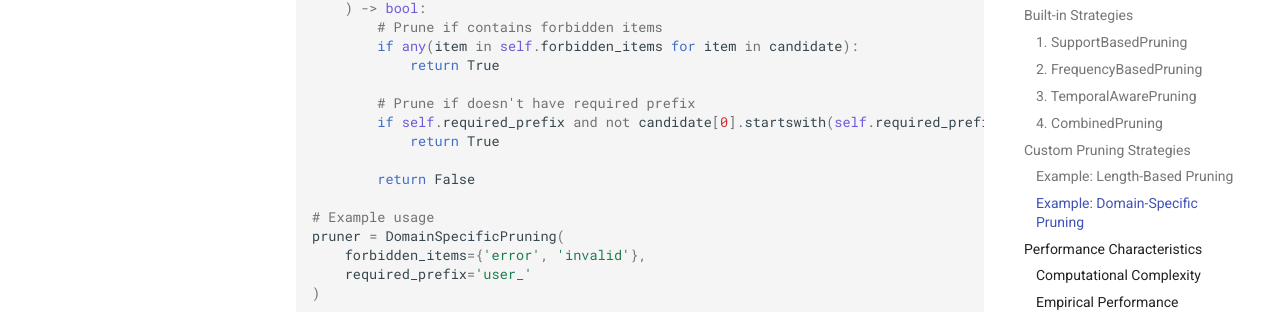
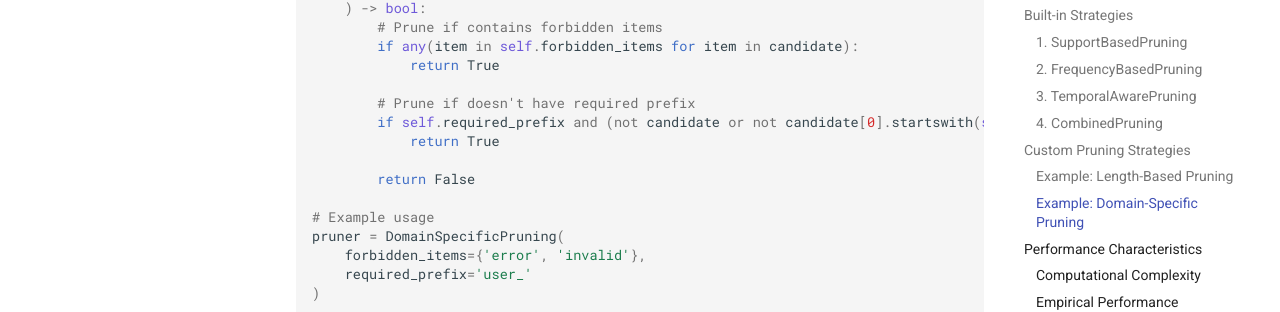
Before and after one commit to jacksonpradolima/gsp-py, an MkDocs documentation site: the page built from docs/pruning.md, in a window 1280 px wide and 900 px high, scrolled down 4879 px. Shown: the part 147-459 px from the top of the window. Built offline with MkDocs 1.6.1 and Material for MkDocs 9.7.7, drawn with Linux system fonts in a browser that asks for light colours; comment, search, counter and statistics services are not loaded.

Commit message:
Update docs/pruning.md
Co-authored-by: Copilot <175728472+Copilot@users.noreply.github.com>
Signed-off-by: Jackson Antonio do Prado Lima <jacksonpradolima@users.noreply.github.com>

```diff
--- a/docs/pruning.md
+++ b/docs/pruning.md
@@ -254,7 +254,7 @@ class DomainSpecificPruning(PruningStrategy):
             return True
 
         # Prune if doesn't have required prefix
-        if self.required_prefix and not candidate[0].startswith(self.required_prefix):
+        if self.required_prefix and (not candidate or not candidate[0].startswith(self.required_prefix)):
             return True
 
         return False
```
